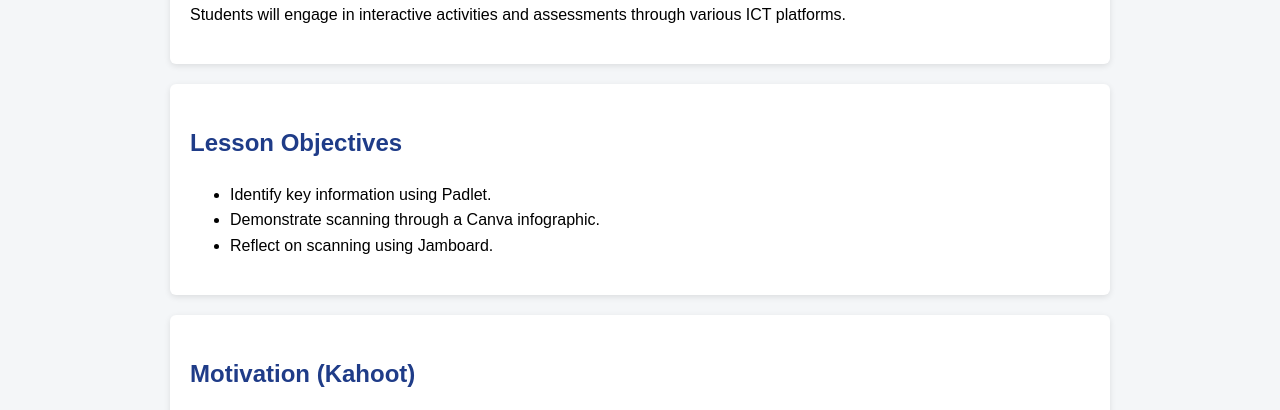
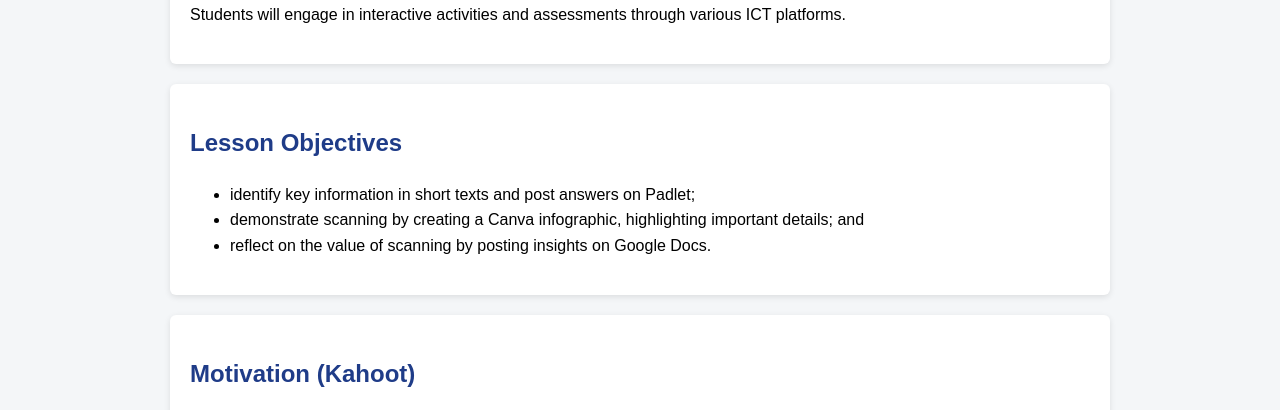
Before and after one commit to ivandelarosa011-source/Web-based-LP, a plain HTML site: page basic123.html in a window 1280 px wide. Shown: the part 383-793 px from the top of the page. Drawn offline with Linux system fonts and the light colour scheme; grey boxes are pictures that could not be loaded.

Commit message:
Update basic123.html

```diff
--- a/basic123.html
+++ b/basic123.html
@@ -96,9 +96,10 @@
 <section id="objectives">
   <h2>Lesson Objectives</h2>
   <ul>
-    <li>Identify key information using Padlet.</li>
-    <li>Demonstrate scanning through a Canva infographic.</li>
-    <li>Reflect on scanning using Jamboard.</li>
+    <li>identify key information in short texts and post answers on Padlet;</li>
+    <li>demonstrate scanning by creating a Canva infographic, highlighting important details; and</li>
+    <li>reflect on the value of scanning by posting insights on Google Docs.</li>
+
   </ul>
 </section>
 
```
